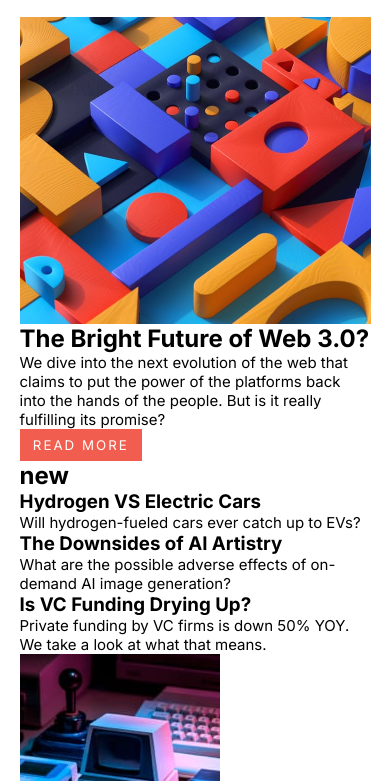
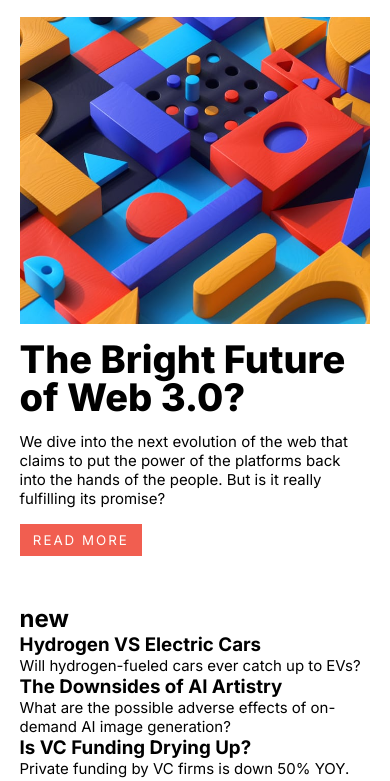
Before and after one commit to vivekbhatt07/news-homepage, a plain HTML site: page index.html in a window 390 px wide. Shown: the part 63-844 px from the top of the page. Drawn offline with Linux system fonts and the light colour scheme.

Commit message:
hero mobile section styled

```diff
--- a/css/styles.css
+++ b/css/styles.css
@@ -19,6 +19,12 @@ body {
   font-family: var(--primary-font);
   font-weight: var(--regular-weight);
   display: flex;
+}
+
+h1 {
+  font-size: 38px;
+  line-height: 38px;
+  font-weight: var(--extra-bold-weight);
 }
 
 p {
@@ -59,11 +65,21 @@ button {
 }
 
 .main {
+  display: flex;
+  flex-direction: column;
+  gap: 3em;
 }
 
 .hero-section {
+  display: flex;
+  flex-direction: column;
+  gap: 1em;
+  align-items: flex-start;
 }
 
 .hero-desk-img {
   display: none;
 }
+
+.new-section {
+}
```
